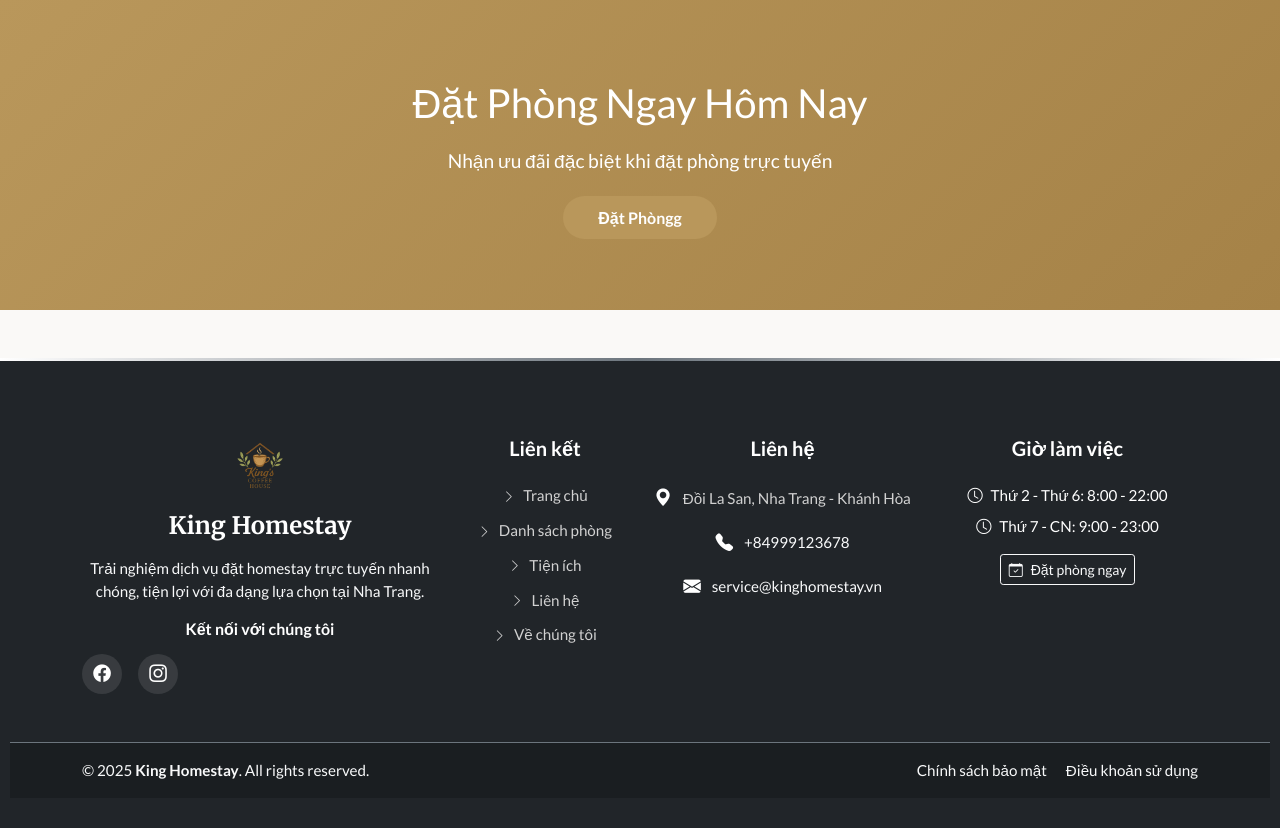
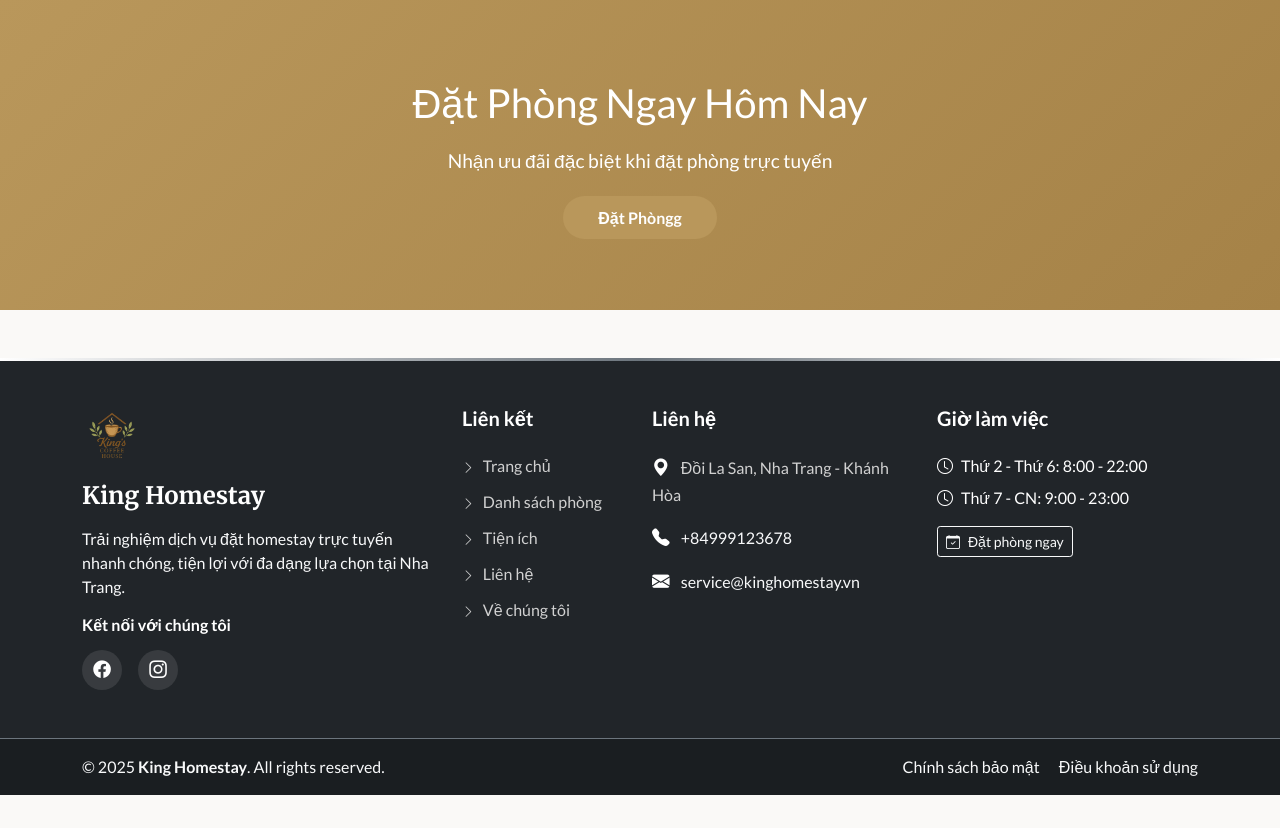
Before and after one commit to ducnganv2/kinghomestay, a PHP site: page /KingHomestay/ in a window 1280 px wide. Shown: the part 3240-4068 px from the top of the page. After the commit the page ends 4035 px from the top, so only its background shows below. Run offline with PHP 8.4, Linux system fonts and the light colour scheme; data comes from the database, SQL or seed files in the repository; some libraries are stand-ins or nearby versions.

Commit message:
fix footer

```diff
--- a/index.php
+++ b/index.php
@@ -232,16 +232,6 @@
       margin-bottom: 30px;
     }
 
-    /* Footer */
-    footer {
-      background: #222;
-      color: white;
-      text-align: center;
-      padding: 30px 10px;
-      font-size: 0.95rem;
-    }
-
-    /* Responsive */
     @media (max-width: 992px) {
       .service-item {
         flex-direction: column;
```
